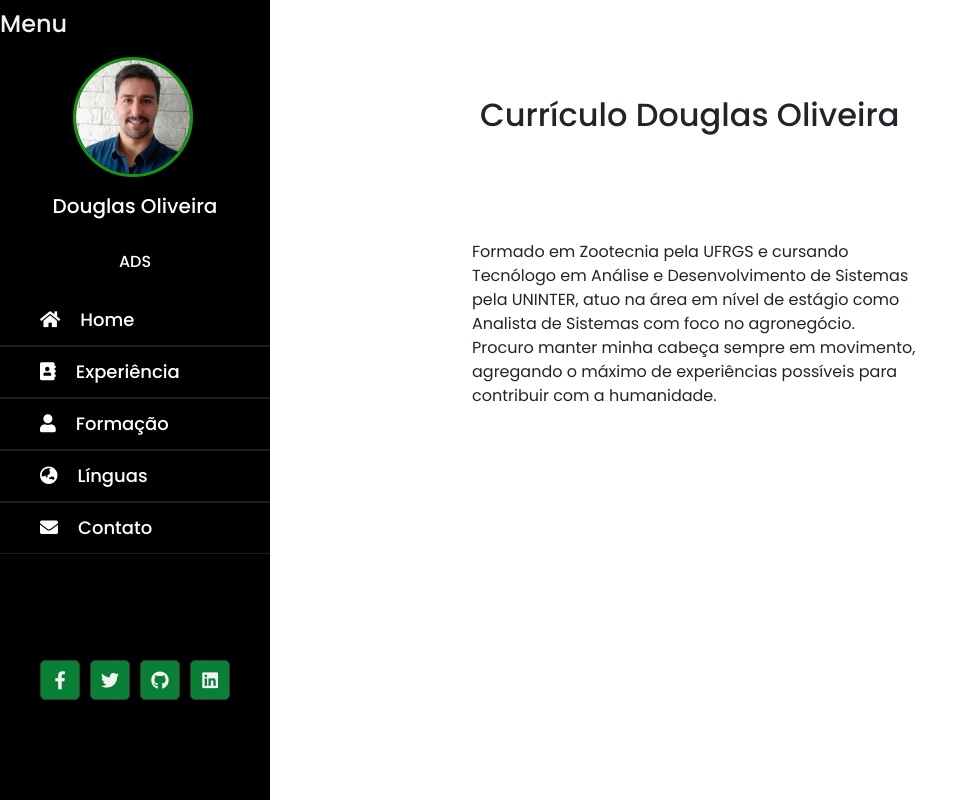
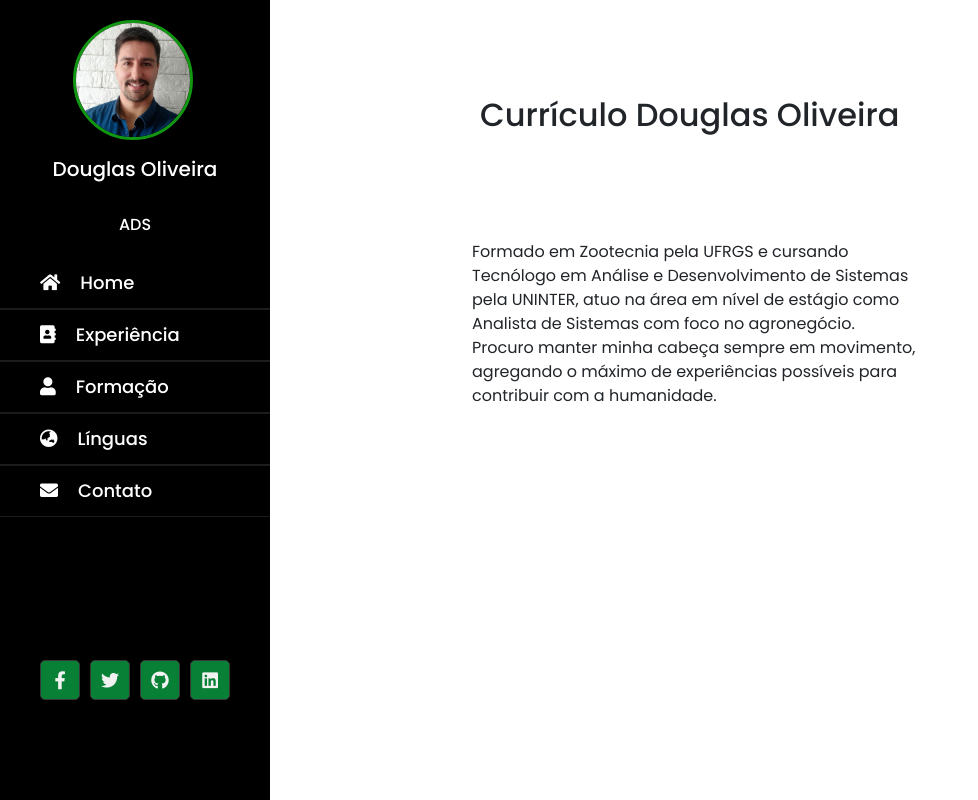
Before and after one commit to dougsoa/CV_Douglas, a plain HTML site: page index.html in a window 1280 px wide. Shown: the whole page, without its empty margins (0-978 px from the left). Drawn offline with nearby package versions, Linux system fonts and the light colour scheme.

Commit message:
Add files via upload

```diff
--- a/index.html
+++ b/index.html
@@ -15,7 +15,6 @@
 		<div class="wrapper">
 			<nav id="sidebar">
 				<div class="title">
-					<h4>Menu</h4>
 					<div class="side-menu"><img src="foto_cv2.png" alt="">
 						<h5>Douglas Oliveira</h5>
 						<h6>ADS</h6>
```
